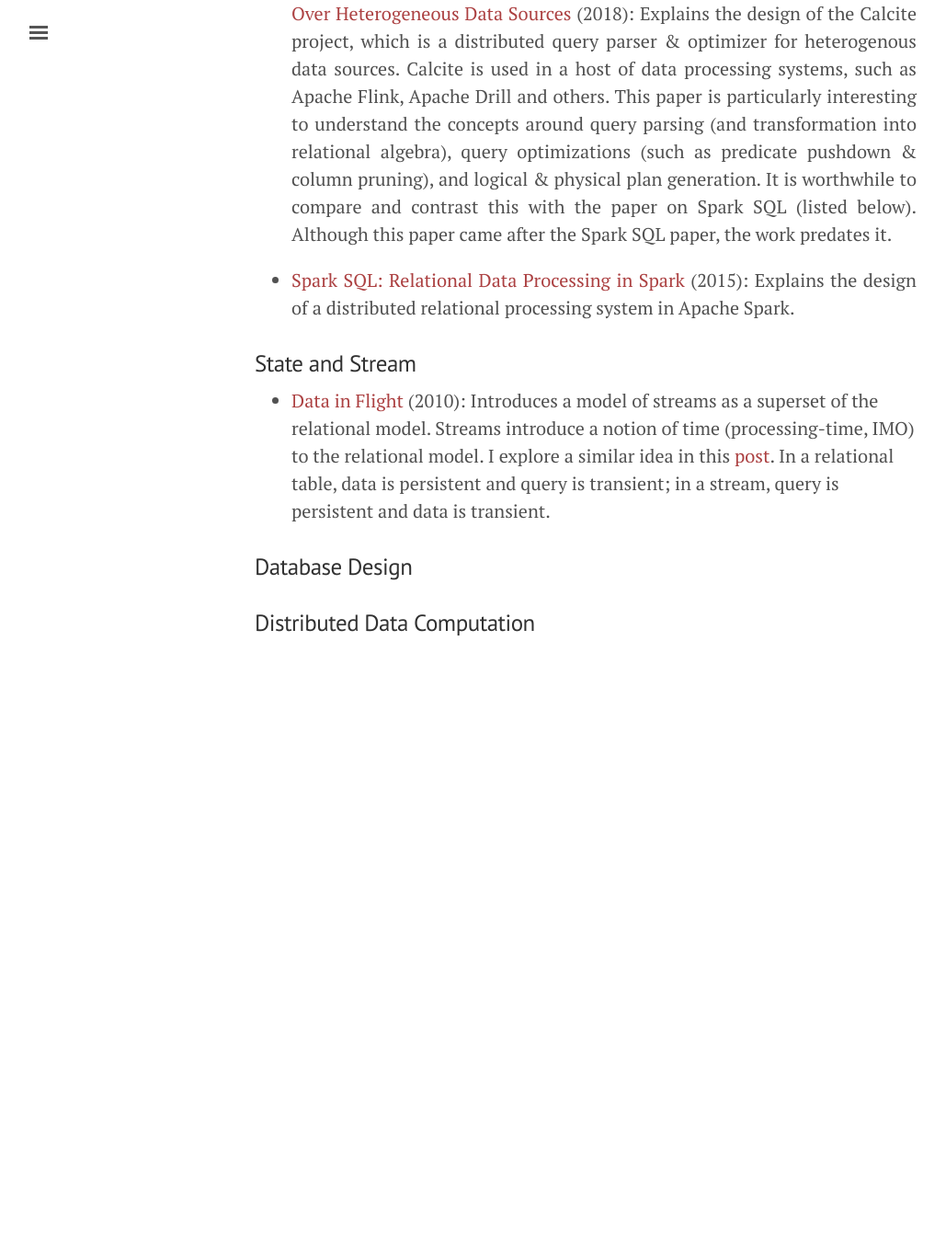
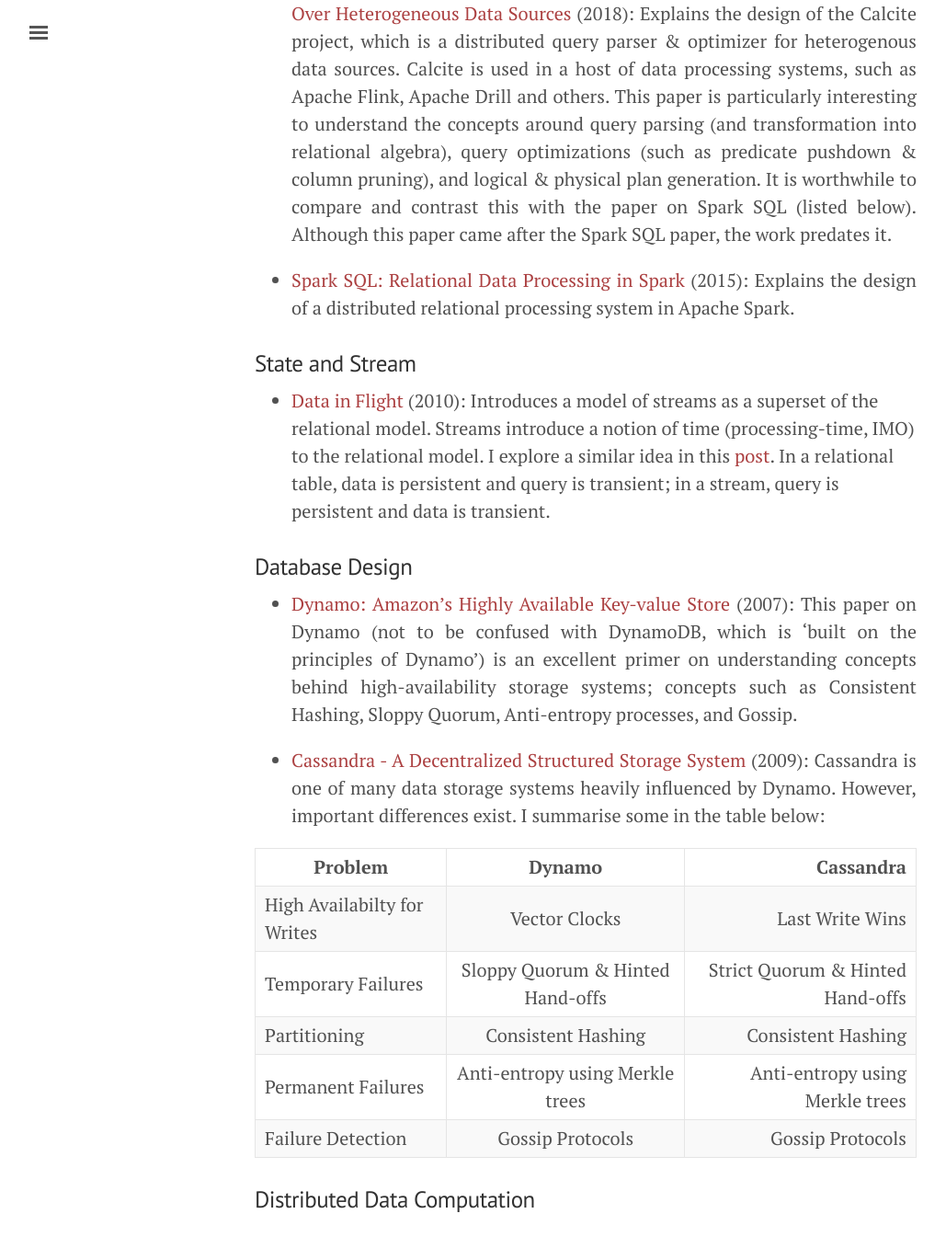
Before and after one commit to sujithjay/sujithjay.github.io, a Jekyll site: the page built from reading-list-data-systems.md, in a window 1280 px wide and 1400 px high, scrolled down 1184 px. Shown: the top 1357 px of the window at 92% size, without its empty margins (3-1032 px from the left). Built offline with Jekyll 4.4.1, drawn with Linux system fonts in a browser that asks for light colours; nearby versions of some CDN libraries; our own code applies the rules of GitHub Pages for plain Markdown files; before the commit the page ends 1957 px from its top, so only the background shows below that.

Commit message:
Edits to Reading List

```diff
--- a/reading-list-data-systems.md
+++ b/reading-list-data-systems.md
@@ -36,5 +36,16 @@
 - [Data in Flight](http://citeseerx.ist.psu.edu/viewdoc/download?doi=10.1.1.462.4828&rep=rep1&type=pdf) (2010): Introduces a model of streams as a superset of the relational model. Streams introduce a notion of time (processing-time, IMO) to the relational model. I explore a similar idea in this [post](http://sujithjay.com/data-systems/A-Simple-Dichotomy-for-Modelling-Data-Intensive-Systems/). In a relational table, data is persistent and query is transient; in a stream, query is persistent and data is transient.
 
 ### Database Design
+- [Dynamo: Amazon’s Highly Available Key-value Store](https://courses.cs.washington.edu/courses/csep552/18wi/papers/decandia-dynamo.pdf) (2007): This paper on Dynamo (not to be confused with DynamoDB, which is 'built on the principles of Dynamo') is an excellent primer on understanding concepts behind high-availability storage systems; concepts such as Consistent Hashing, Sloppy Quorum, Anti-entropy processes, and Gossip.
+
+- [Cassandra - A Decentralized Structured Storage System](https://www.cs.cornell.edu/projects/ladis2009/papers/lakshman-ladis2009.pdf) (2009): Cassandra is one of many data storage systems heavily influenced by Dynamo. However, important differences exist. I summarise some in the table below:
+
+| Problem       | Dynamo        | Cassandra  |
+| ------------- |:-------------:| ----------:|
+| High Availabilty for Writes      | Vector Clocks | Last Write Wins|
+| Temporary Failures | Sloppy Quorum & Hinted Hand-offs      |    Strict Quorum & Hinted Hand-offs  |
+| Partitioning      | Consistent Hashing      |  Consistent Hashing  |
+| Permanent Failures | Anti-entropy using Merkle trees      |    Anti-entropy using Merkle trees |
+| Failure Detection | Gossip Protocols      |    Gossip Protocols |
 
 ### Distributed Data Computation
```
